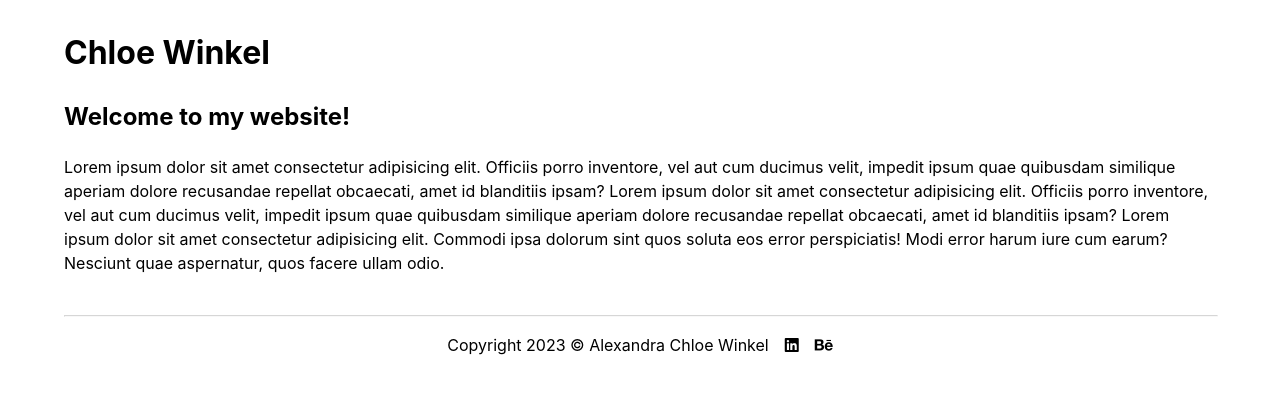
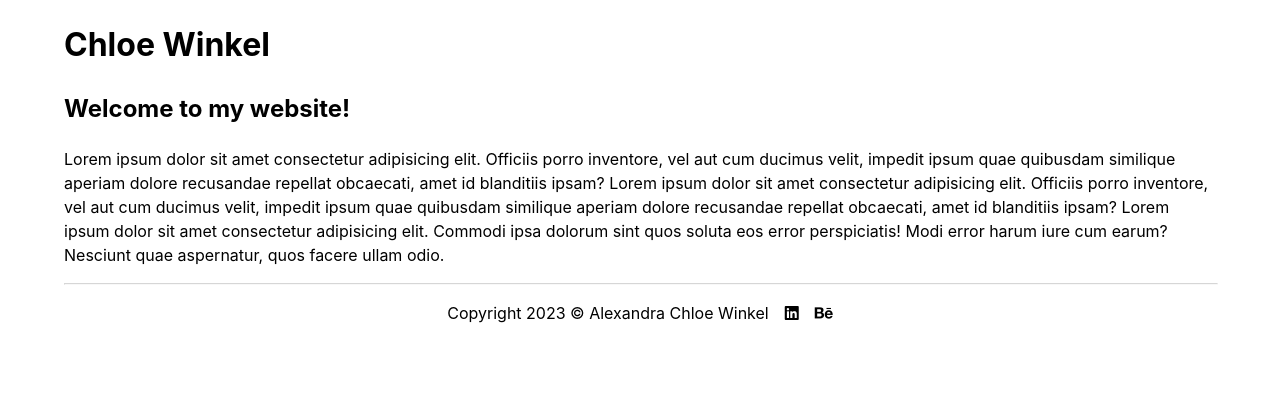
Before and after one commit to fourstepper/chloewinkel.com, a SvelteKit app: page / in a window 1280 px wide. Shown: the top 394 px of the page. Built offline with nearby package versions, Linux system fonts and the light colour scheme.

Commit message:
fix(layout): minor layout adjustments

```diff
--- a/src/routes/+layout.svelte
+++ b/src/routes/+layout.svelte
@@ -3,26 +3,18 @@
 import "../app.scss";
 </script>
 
-<main class="wrapper">
-  <div>
+<div class="wrapper">
+  <main>
     <slot />
-  </div>
+  </main>
 	<Footer/>
-</main>
+</div>
 
 <style lang="scss">
-div {
-flex-grow: 1;
-}
   .wrapper {
-    display: flex;
-		min-height: 100%;
-    flex-direction: column;
-    place-content: center;
     gap: 1rem;
     margin-left: auto;
     margin-right: auto;
-    margin-bottom: auto;
     max-width: 72rem;
     padding-left: 1rem;
     padding-right: 1rem;
```
Also changed, not shown: src/lib/components/Footer.svelte (indentation only).
